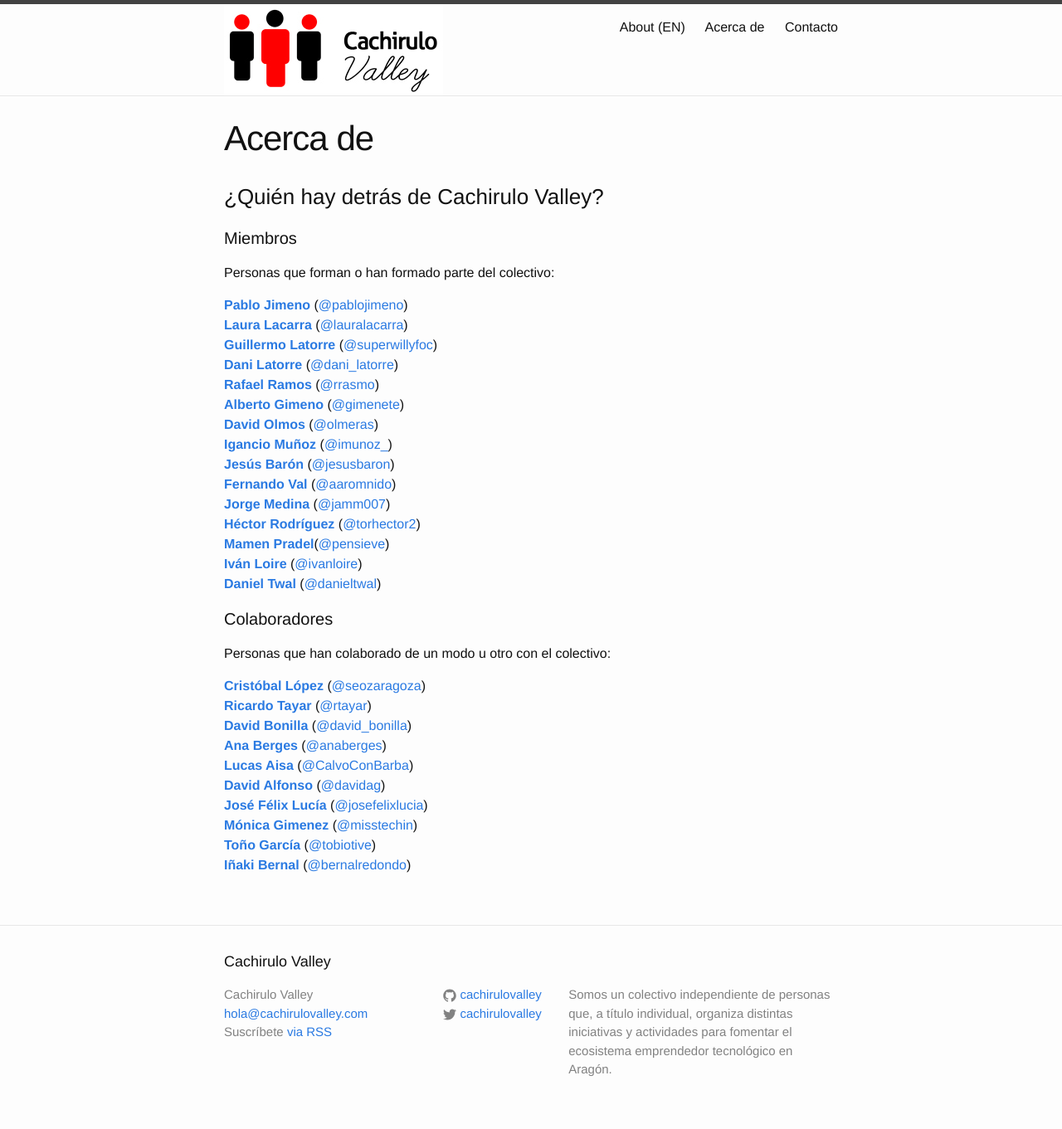
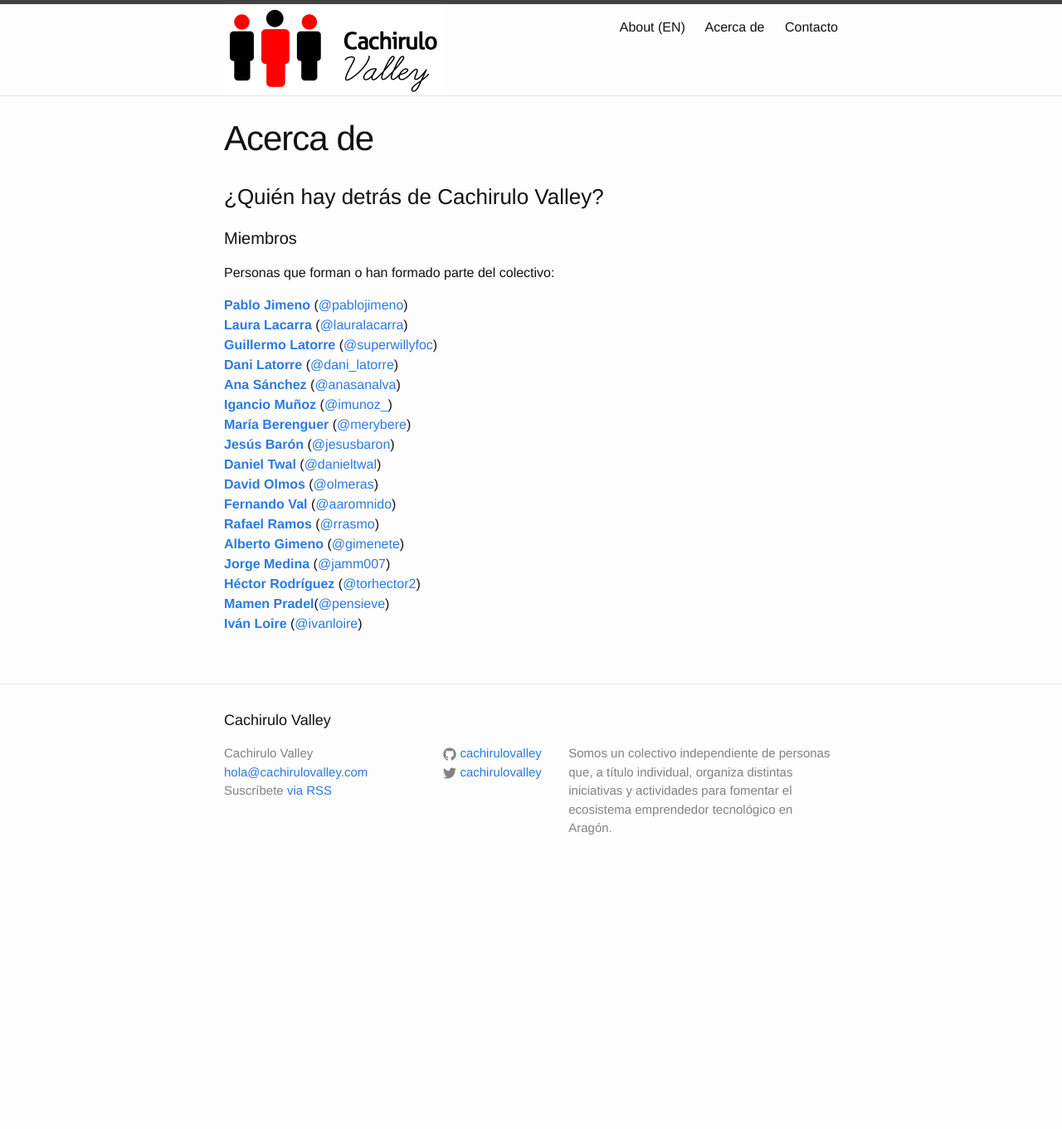
Before and after one commit to cachirulovalley/cachirulovalley.github.io, a Jekyll site: the page built from _pages/acerca-de.html, in a window 1280 px wide. Shown: the whole page at 83% size. Built offline with Jekyll 4.4.1, drawn with Linux system fonts in a browser that asks for light colours; after the commit the page ends 1070 px from its top, so only the background shows below that.

Commit message:
Updating and cleaning in about section

```diff
--- a/_pages/acerca-de.html
+++ b/_pages/acerca-de.html
@@ -34,30 +34,17 @@
 <strong><a href="https://softwareyotrasdesvirtudes.com/">Laura Lacarra</a> </strong>(<a href="http://www.twitter.com/lauralacarra">@lauralacarra</a>)<br />
 <strong><a href="http://guillermolatorre.com/">Guillermo Latorre</a> </strong>(<a href="http://www.twitter.com/superwillyfoc">@superwillyfoc</a>)<br />
 <strong><a href="http://www.danilat.com/">Dani Latorre</a> </strong>(<a href="http://www.twitter.com/dani_latorre">@dani_latorre</a>)<br />
+<strong><a href="http://sanjimes.com/">Ana Sánchez</a> </strong>(<a href="http://www.twitter.com/anasanalva">@anasanalva</a>)<br />
+<strong><a href="https://github.com/nachomunoz">Igancio Muñoz</a> </strong>(<a href="http://www.twitter.com/imunoz_">@imunoz_</a>)<br />
+<strong><a href="https://www.linkedin.com/in/mariaberenguer/">María Berenguer</a> </strong>(<a href="http://www.twitter.com/merybere">@merybere</a>)<br />
+<strong><a href="http://www.jesusbaron.com/">Jesús Barón</a> </strong>(<a href="http://www.twitter.com/jesusbaron">@jesusbaron</a>)<br />
+<strong><a href="http://danieltwal.com/">Daniel Twal</a> </strong>(<a href="http://www.twitter.com/danieltwal">@danieltwal</a>)<br />
+<strong><a href="http://davidolmos.com/">David Olmos</a> </strong>(<a href="http://www.twitter.com/olmeras">@olmeras</a>)<br />
+<strong><a href="http://www.fernandoval.es/">Fernando Val</a> </strong>(<a href="http://www.twitter.com/aaromnido">@aaromnido</a>)<br />
 <strong><a href="http://github.com/rrasmo">Rafael Ramos</a> </strong>(<a href="http://www.twitter.com/rrasmo">@rrasmo</a>)<br />
 <strong><a href="http://gimenete.net/">Alberto Gimeno</a> </strong>(<a href="http://www.twitter.com/gimenete">@gimenete</a>)<br />
-<strong><a href="http://davidolmos.com/">David Olmos</a> </strong>(<a href="http://www.twitter.com/olmeras">@olmeras</a>)<br />
-<strong><a href="https://github.com/nachomunoz">Igancio Muñoz</a> </strong>(<a href="http://www.twitter.com/imunoz_">@imunoz_</a>)<br />
-<strong><a href="http://www.jesusbaron.com/">Jesús Barón</a> </strong>(<a href="http://www.twitter.com/jesusbaron">@jesusbaron</a>)<br />
-<strong><a href="http://www.fernandoval.es/">Fernando Val</a> </strong>(<a href="http://www.twitter.com/aaromnido">@aaromnido</a>)<br />
 <strong><a href="http://medinamoya.com/">Jorge Medina</a> </strong>(<a href="http://www.twitter.com/jamm007">@jamm007</a>)<br />
 <strong><a href="https://about.me/torhector2">Héctor Rodríguez</a> </strong>(<a href="http://www.twitter.com/torhector2">@torhector2</a>)<br />
 <strong><a href="http://www.biotive.com/pensieve/">Mamen Pradel</a></strong>(<a href="http://twitter.com/pensieve">@pensieve</a>)<br />
 <strong><a href="http://iloire.com/">Iván Loire</a> </strong>(<a href="http://www.twitter.com/ivanloire">@ivanloire</a>)<br />
-<strong><a href="http://danieltwal.com/">Daniel Twal</a> </strong>(<a href="http://www.twitter.com/danieltwal">@danieltwal</a>)<br />
 </p>
-
-<h4>Colaboradores</h4>
-<p>Personas que han colaborado de un modo u otro con el colectivo:</p>
-<p>
-<strong><a href="http://www.seozaragoza.es/">Cristóbal López</a></strong> (<a href="http://twitter.com/seozaragoza">@seozaragoza</a>)<br />
-<strong><a href="http://www.ricardotayar.com/">Ricardo Tayar</a></strong> (<a href="http://twitter.com/rtayar">@rtayar</a>)<br />
-<strong><a href="http://sixservix.com/blog/david/">David Bonilla</a></strong> (<a href="http://twitter.com/david_bonilla">@david_bonilla</a>)<br />
-<strong><a href="http://www.anaberges.com/">Ana Berges</a></strong> (<a href="http://twitter.com/anaberges">@anaberges</a>)<br />
-<strong><a href="http://calvoconbarba.com/">Lucas Aisa</a></strong> (<a href="http://twitter.com/CalvoConBarba">@CalvoConBarba</a>)<br />
-<strong><a href="http://www.davidalfonso.es/">David Alfonso</a></strong> (<a href="http://twitter.com/davidag">@davidag</a>)<br />
-<strong><a href="http://www.josefelixlucia.com/">José Félix Lucía</a></strong> (<a href="http://twitter.com/josefelixlucia">@josefelixlucia</a>)<br />
-<strong><a href="http://www.misstechin.com/">Mónica Gimenez</a></strong> (<a href="http://twitter.com/misstechin">@misstechin</a>)<br />
-<strong><a href="http://www.shakingbox.com/">Toño García</a></strong> (<a href="http://twitter.com/tobiotive">@tobiotive</a>)<br />
-<strong><a href="http://ignaciobernal.blogspot.com/">Iñaki Bernal</a></strong> (<a href="http://twitter.com/bernalredondo">@bernalredondo</a>)<br />
-</p>
```
